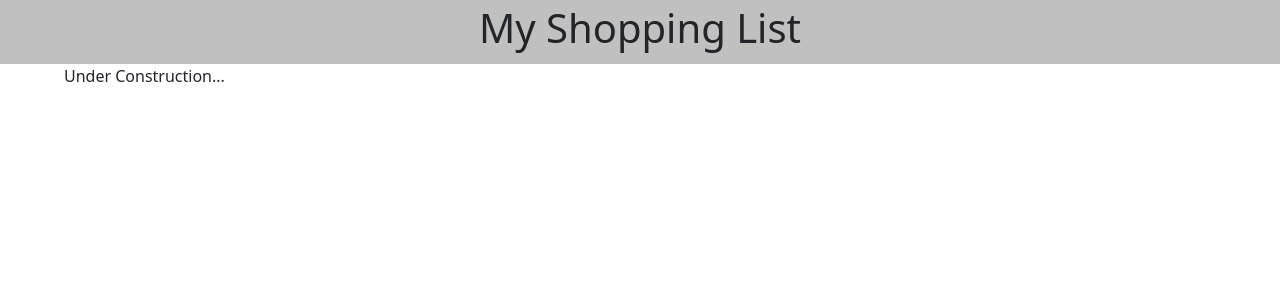
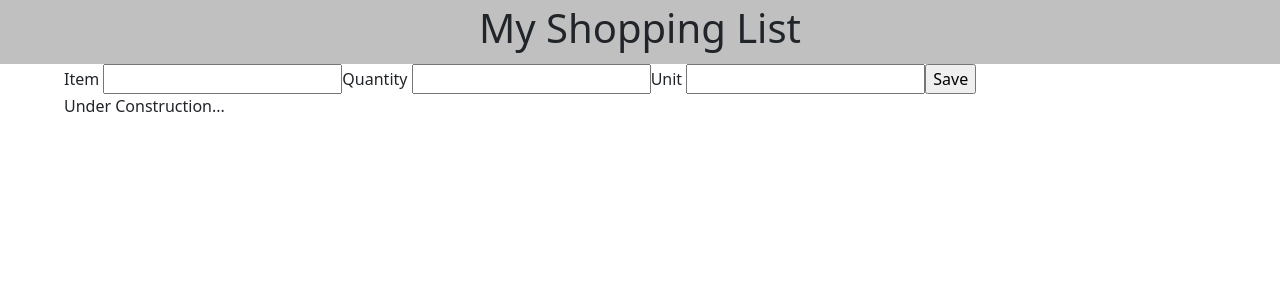
Before and after one commit to ocarr199/group-fs-react-shopping-list, a React (Create React App) app: page / in a window 1280 px wide. Shown: the top 300 px of the page. Built offline with nearby package versions, Linux system fonts and the light colour scheme; no server answers.

Commit message:
setup basic form for now

```diff
--- a/src/components/AddItemForm/AddItemForm.jsx
+++ b/src/components/AddItemForm/AddItemForm.jsx
@@ -1,13 +1,21 @@
+import React, {useState} from 'react';
 
 
+function AddItemForm ({addItem}) {
 
-function AddItemForm () {
+   const [newItem, setNewItem] = useState('');
+   // function to handle submit
+   const handleSubmit = (event) => {
+      event.preventDefault();
+      AddItem(newItem);
+   }
  return(
-<div>
+<form onSubmit={handleSubmit}>
    <label htmlFor="">Item</label> <input type="text" />
+   <label htmlFor="">Quantity</label> <input type="text" />
    <label htmlFor="">Unit</label> <input type="text" />
-   <label htmlFor="">Item</label> <input type="text" />
-</div>
+   <input type="submit" value="Save" />
+</form>
  );
 };
 
--- a/src/components/App/App.jsx
+++ b/src/components/App/App.jsx
@@ -4,6 +4,7 @@ import 'bootstrap/dist/css/bootstrap.min.css';
 import React, { useState, useEffect } from 'react';
 import Header from '../Header/Header.jsx'
 import axios from 'axios';
+import AddItemForm from '../AddItemForm/AddItemForm'
 //#endregion ⬆⬆ All document setup above.
 
 
@@ -59,7 +60,7 @@ const addItem = (newItem) => {
         <div className="App">
             <Header />
             <main>
-
+                <AddItemForm addItem={addItem} />
                 <p>Under Construction...</p>
             </main>
         </div>
```
